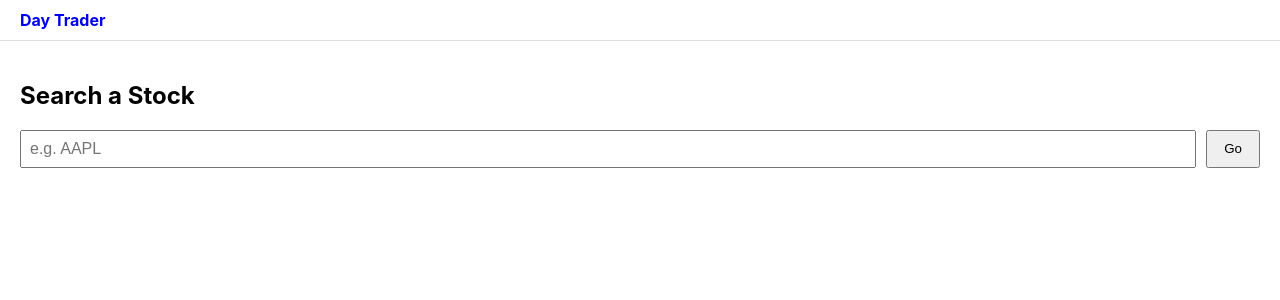
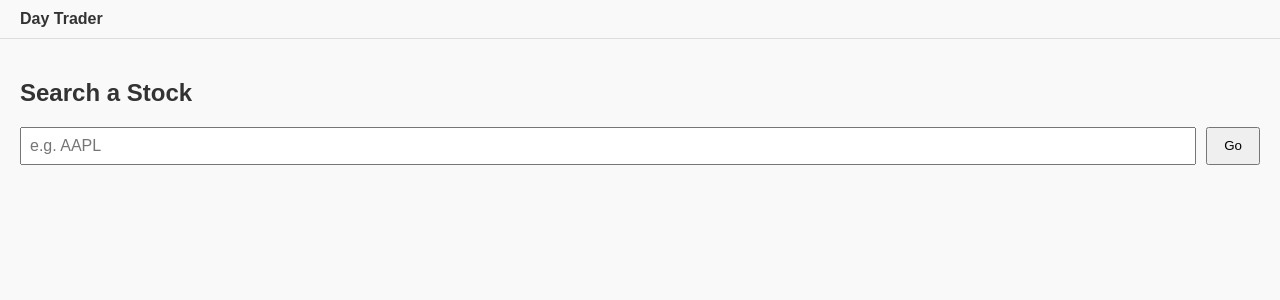
Before and after one commit to muckele/day-trader, a React (Create React App) app in the folder frontend/: page / in a window 1280 px wide. Shown: the top 300 px of the page. Built offline with nearby package versions, Linux system fonts and the light colour scheme.

Commit message:
updates index.css styling

```diff
--- a/frontend/src/index.css
+++ b/frontend/src/index.css
@@ -11,3 +11,17 @@ code {
   font-family: source-code-pro, Menlo, Monaco, Consolas, 'Courier New',
     monospace;
 }
+body {
+  font-family: sans-serif;
+  margin: 0;
+  background: #f9f9f9;
+  color: #333;
+}
+
+a {
+  color: inherit;
+}
+
+button {
+  cursor: pointer;
+}
```
